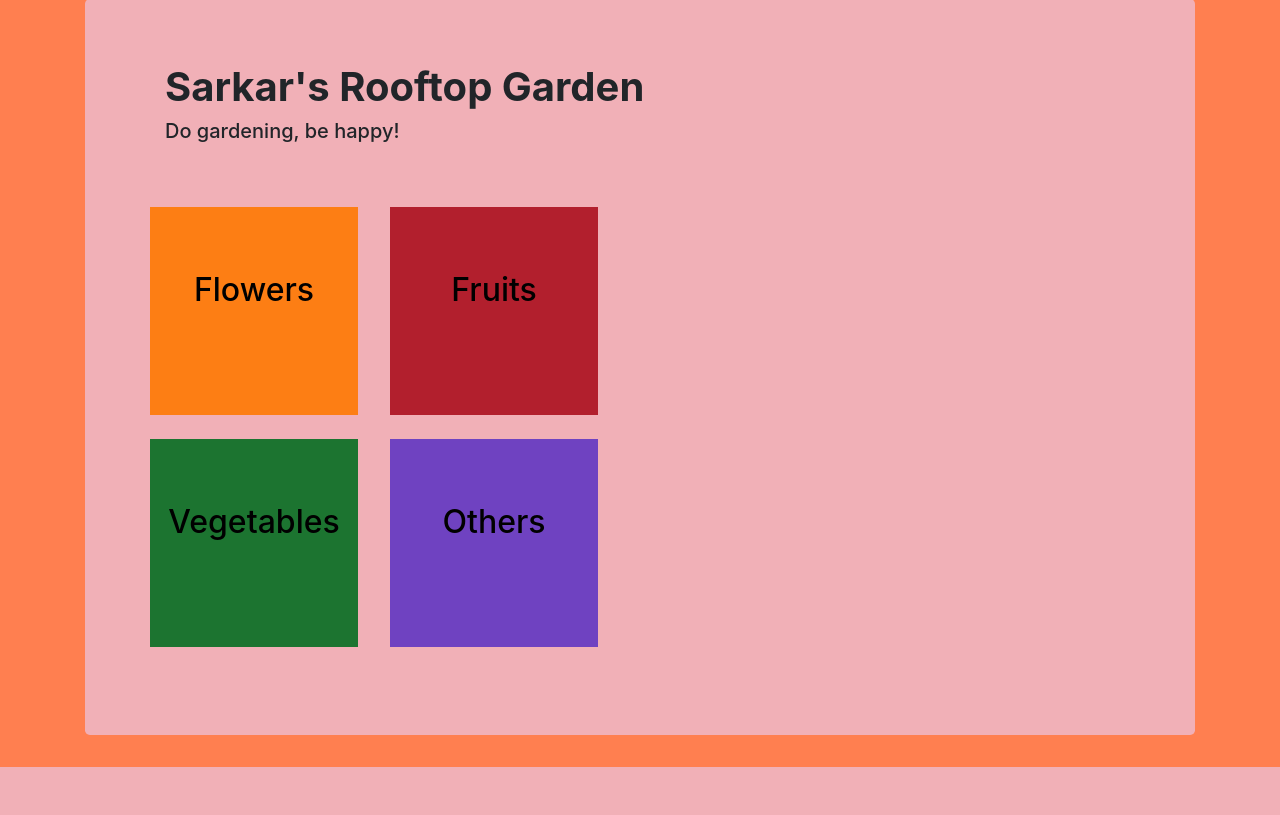
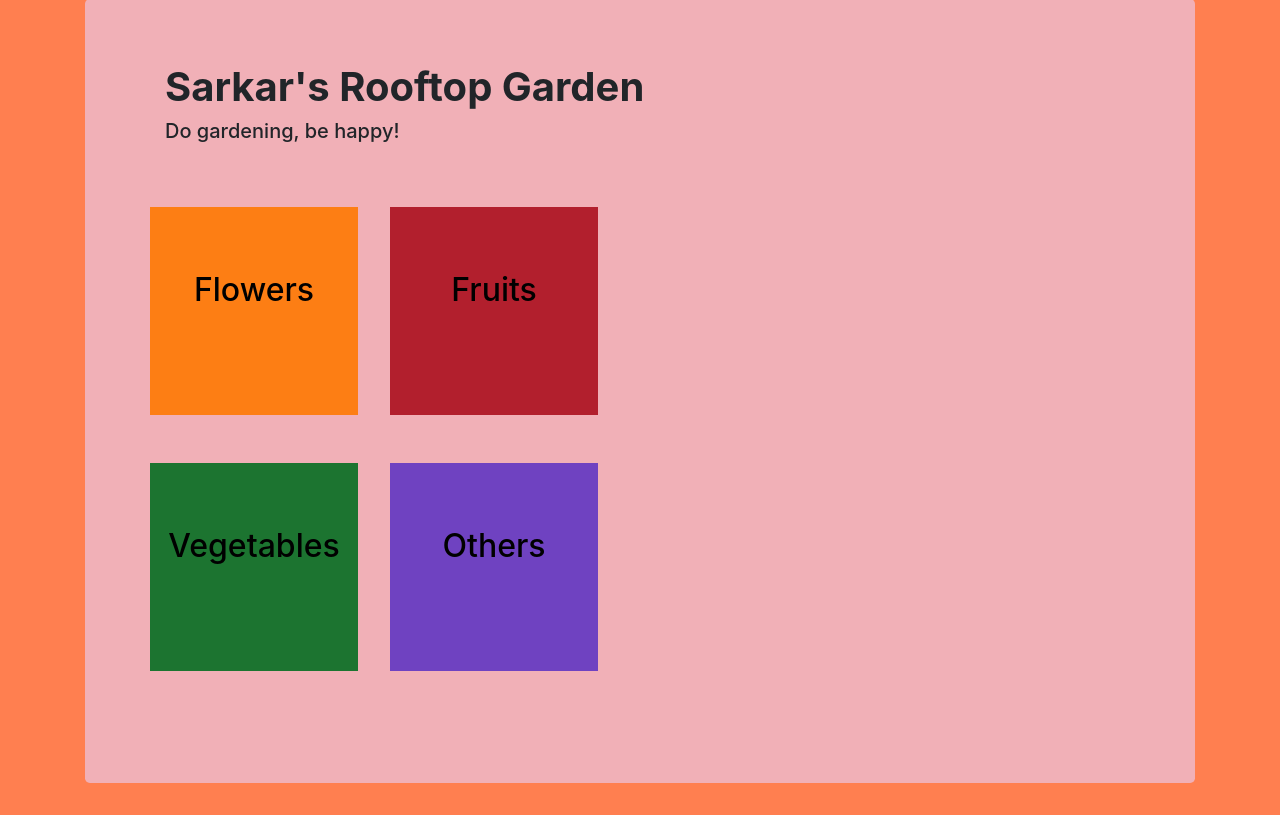
Before and after one commit to Suprove-99/sarkar_rooftop_garden, a Django app: page / in a window 1280 px wide. Shown: the part 57-872 px from the top of the page. Before the commit the page ends 824 px from the top, so only its background shows below. Run offline with Django 3.2, Linux system fonts and the light colour scheme; some libraries are stand-ins or nearby versions.

Commit message:
managed the margins in home page <div>

```diff
--- a/templates/home.html
+++ b/templates/home.html
@@ -38,12 +38,12 @@
 
         <!-- ----------------------------------------this shit works----------------------------------------- -->
         <div class="row pb-4 pl-5 " style="column-gap: 2rem; text-align: center ;padding-top: 1rem ">
-            <a href="{% url 'flower' %}"><div class="column" style="background: #fd7e14; height: 13rem; width: 13rem;"> <h2 style="padding-top: 4rem; color: black">Flowers</h2> </div></a>
+            <a href="{% url 'flower' %}"><div class="column mb-4" style="background: #fd7e14; height: 13rem; width: 13rem;"> <h2 style="padding-top: 4rem; color: black">Flowers</h2> </div></a>
             <a href="{% url 'fruit' %}"> <div class="column" style="background: #b21f2d; height: 13rem; width: 13rem; alignment: bottom"><h2 style="padding-top: 4rem; color: black"> Fruits</h2></div></a>
         </div>
 
         <div class="row pb-4 pl-5" style="column-gap: 2rem; text-align: center ">
-            <a href="{% url 'vegetable' %}"><div class="column" style="background:#1c7430 ; height: 13rem; width: 13rem"><h2 style="padding-top: 4rem; color: black">Vegetables</h2></div></a>
+            <a href="{% url 'vegetable' %}"><div class="column mb-4" style="background:#1c7430 ; height: 13rem; width: 13rem"><h2 style="padding-top: 4rem; color: black">Vegetables</h2></div></a>
             <a href="{% url 'other' %}"><div class="column" style="background: #6f42c1; height: 13rem; width: 13rem "><h2 style="padding-top: 4rem; color: black">Others</h2></div></a>
         </div>
 
```
